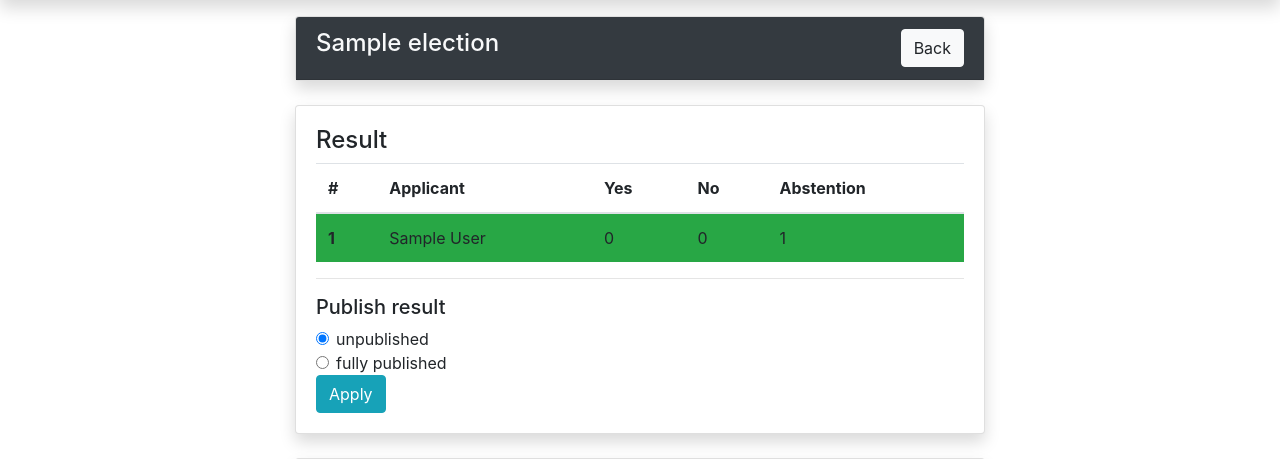
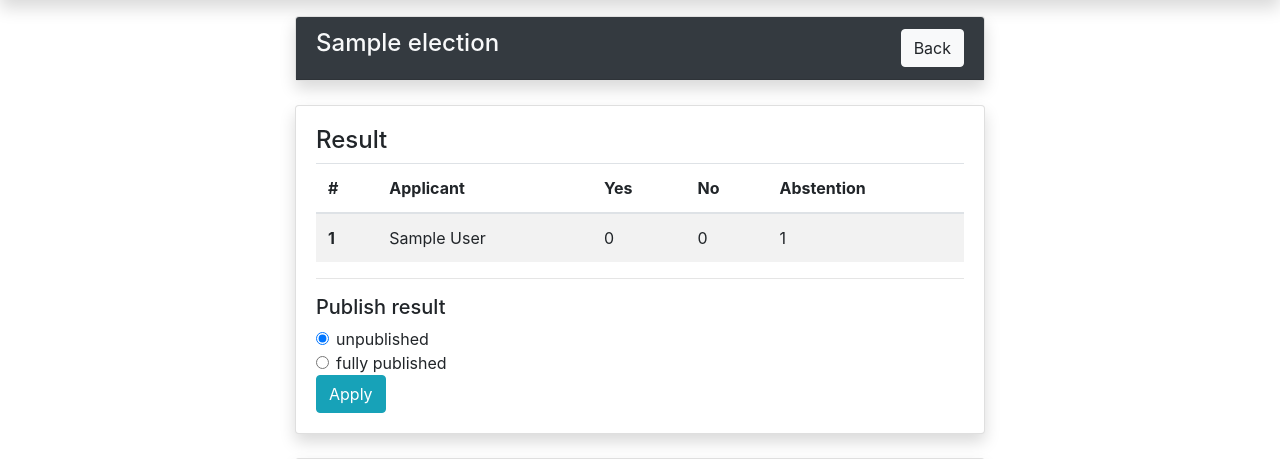
Before and after one commit to stustanet/wahlfang, a Django app: template management/templates/management/election.html in a window 1280 px wide. Shown: the part 56-515 px from the top of the page. Run offline with Django 3.2, Linux system fonts and the light colour scheme; tables that the repository leaves empty hold one stand-in row (values such as "Sample post"); the template is opened without the code that fills it: values that come from a table or form of the project are taken from there, most other values are stand-ins (such as "Sample title", 1, 10 or a date in 2020); data that the repository does not hold is empty; some libraries are stand-ins or nearby versions.

Commit message:
management: do not mark "winners"

```diff
--- a/management/templates/management/results.html
+++ b/management/templates/management/results.html
@@ -11,7 +11,7 @@
     </thead>
     <tbody>
     {% for application in election.election_summary %}
-        <tr class="{% if forloop.counter <= election.max_votes_yes %}bg-success{% endif %}">
+        <tr>
             <th scope="row">{{ forloop.counter }}</th>
             <td>{{ application.get_display_name }}</td>
             <td>{{ application.votes_accept }}</td>
```
